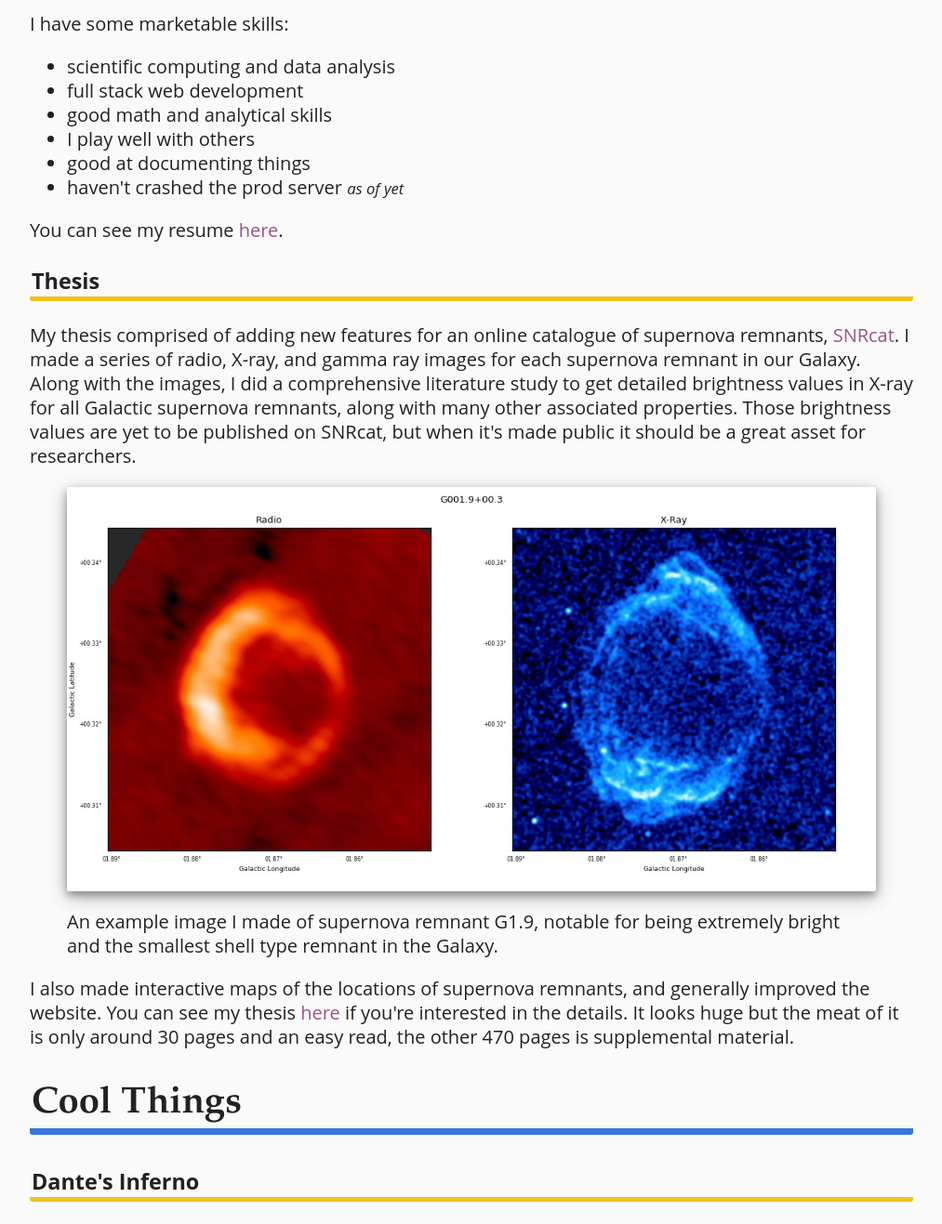
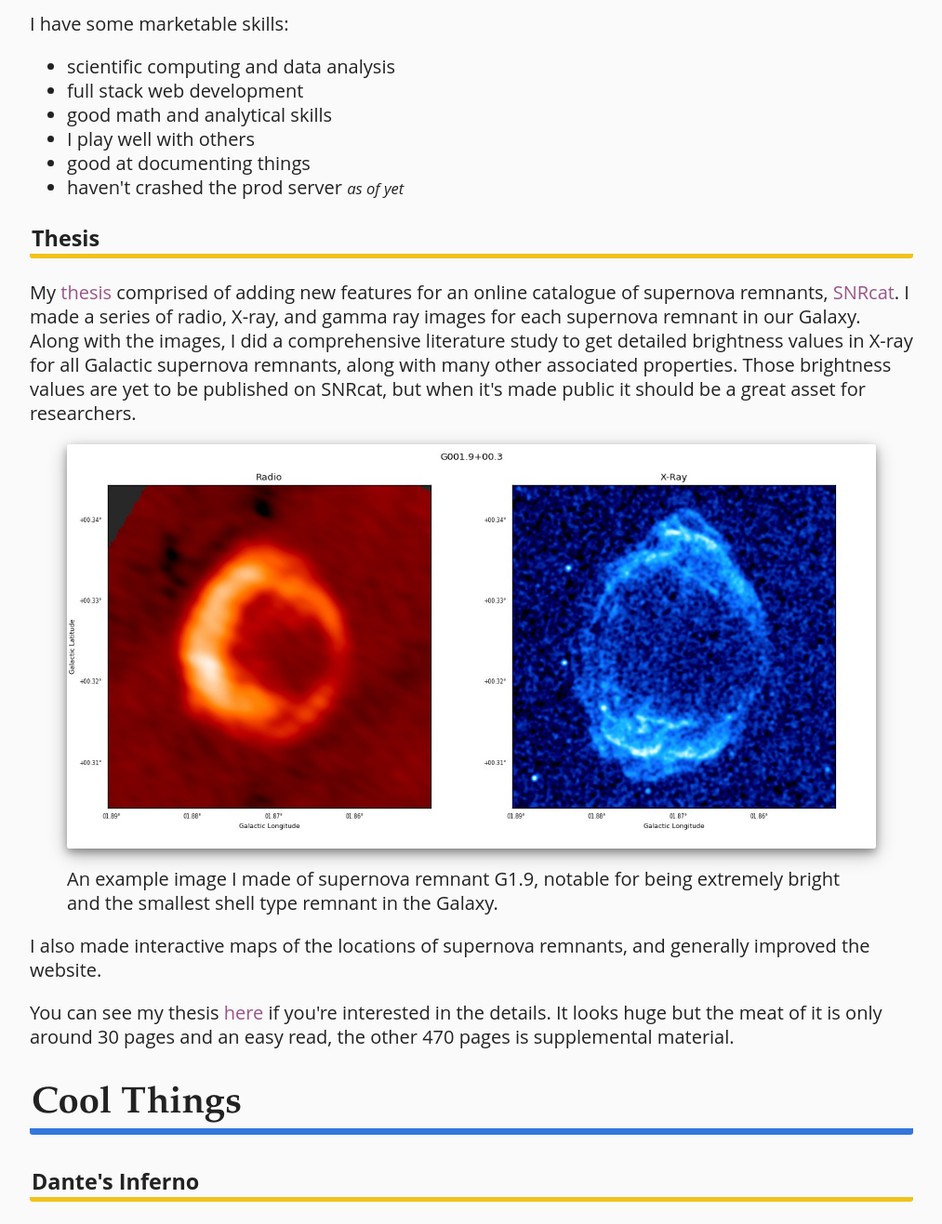
Before and after one commit to MRamsay/botland, a Django app: page / in a window 1280 px wide. Shown: the part 571-1888 px from the top of the page at 93% size, without its empty margins (133-1146 px from the left). Run offline with Django 3.2, Linux system fonts and the light colour scheme; parts of the project's set-up code (start-up, migrations or seed data) failed here and were passed over.

Commit message:
add thesis

```diff
--- a/main/templates/main/index.html
+++ b/main/templates/main/index.html
@@ -28,12 +28,10 @@ I have some marketable skills:
 	<li>haven't crashed the prod server <small><em>as of yet</em></small></li>
 </ul>
 </p>
-<p>
-You can see my resume <a href='assets/pdf/resume.pdf'>here</a>.
-</p>
+
 <h3>Thesis</h3>
 <p>
-My thesis comprised of adding new features for an online catalogue of supernova remnants, <a href='http://snrcat.physics.umanitoba.ca'>SNRcat</a>.
+My <a href="{% static 'main/thesis.pdf' %}">thesis</a> comprised of adding new features for an online catalogue of supernova remnants, <a href='http://snrcat.physics.umanitoba.ca'>SNRcat</a>.
 I made a series of radio, X-ray, and gamma ray images for each supernova remnant in our Galaxy.
 Along with the images, I did a comprehensive literature study to get detailed brightness values in X-ray for all Galactic supernova remnants, along with many other associated properties. Those brightness values are yet to be published on SNRcat, but when it's made public it should be a great asset for researchers.
 <figure>
@@ -41,7 +39,11 @@ Along with the images, I did a comprehensive literature study to get detailed br
 	<figcaption>An example image I made of supernova remnant G1.9, notable for being extremely bright and the smallest shell type remnant in the Galaxy. </figcaption>
 </figure>
 I also made interactive maps of the locations of supernova remnants, and generally improved the website.
-You can see my thesis <a href='assets/pdf/thesis.pdf'>here</a> if you're interested in the details. It looks huge but the meat of it is only around 30 pages and an easy read, the other 470 pages is supplemental material.
+
+</p>
+<p>
+
+You can see my thesis <a href="{% static 'main/thesis.pdf' %}">here</a> if you're interested in the details. It looks huge but the meat of it is only around 30 pages and an easy read, the other 470 pages is supplemental material.
 </p>
 
 
```
